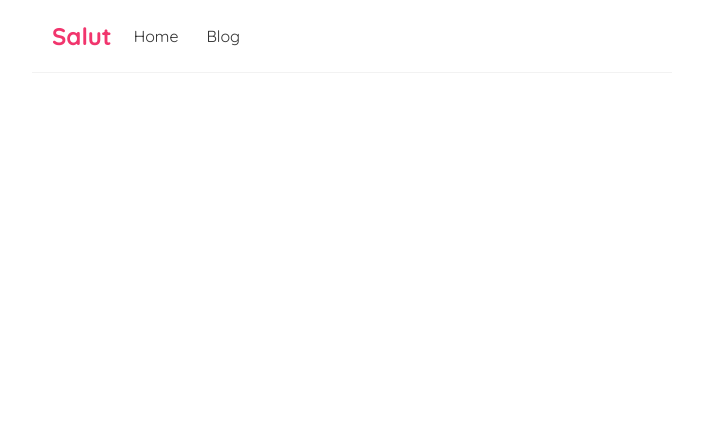
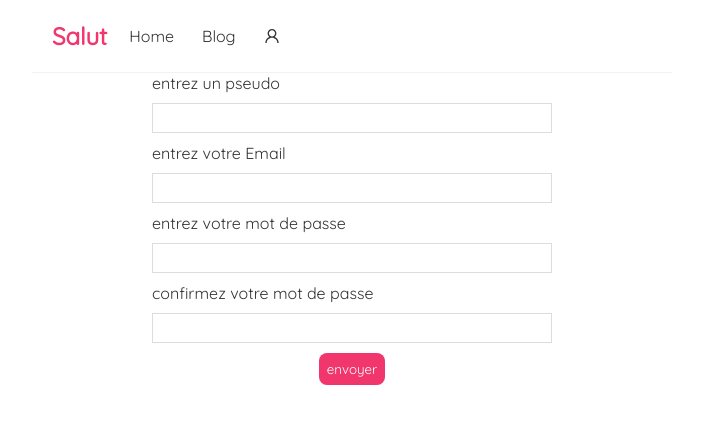
Before and after one commit to lphilippe-source/Blog_react, a React (Create React App) app: page /signup in a window 1280 px wide. Shown: the top 424 px of the page, without its empty margins (288-991 px from the left). Built offline with nearby package versions, Linux system fonts and the light colour scheme.

Commit message:
feat: :sparkles: account signup
adding form for new user to signup

```diff
--- a/package.json
+++ b/package.json
@@ -3,6 +3,7 @@
   "version": "0.1.0",
   "private": true,
   "dependencies": {
+    "@ant-design/icons": "^4.6.2",
     "@testing-library/jest-dom": "^5.11.4",
     "@testing-library/react": "^11.1.0",
     "@testing-library/user-event": "^12.1.10",
--- a/src/App.js
+++ b/src/App.js
@@ -3,6 +3,7 @@ import HomeManager from './home-component/HomeManager';
 import NavbarManager from './navbar-component/NavbarManager';
 import { BrowserRouter as Router, Route,  Switch } from 'react-router-dom';
 import CreateManager from './create-blog-component/CreateManager';
+import SignupManager from './signup-component/SignupManager';
 
 function App() {
 
@@ -17,6 +18,9 @@ function App() {
         <Route path="/blog">
           <CreateManager/>
         </Route>
+        <Route path="/signup">
+          <SignupManager/>
+        </Route>
       </Switch>
     </div>
     </Router>
--- a/src/index.css
+++ b/src/index.css
@@ -1,6 +1,6 @@
 
-@import url('https://fonts.googleapis.com/css2?family=Quicksand:wght@300;400;500;600;700&display=swap');
-
+@import url('https://fonts.googleapis.com/css2?family=Quicksand&display=swap');
+/* :wght@300;400;500;600;700 */
 /* base styles */
 * {
   margin: 0;
--- a/src/navbar-component/NavbarLogic.js
+++ b/src/navbar-component/NavbarLogic.js
@@ -1,12 +1,13 @@
 const NavbarLogic = ({children}) => {
 
-    const[returnNavbar, returnLink, returnLogo] = children
+    const[returnNavbar, returnLink, returnLogo, returnAccount] = children
     /*
     ### add new links here
     */
     const links = [
         {id:1,route:"/",routeName:"Home"},
-        {id:2,route:"/blog",routeName:"Blog"}
+        {id:2,route:"/blog",routeName:"Blog"},
+        {id:3,route:"/signup",routeName:returnAccount()}
     ]
     function setLink(){
         return links.map((link)=>{
--- a/src/navbar-component/NavbarManager.js
+++ b/src/navbar-component/NavbarManager.js
@@ -2,11 +2,15 @@ import NavbarLogic from "./NavbarLogic"
 import Navbar from "./views/Navbar"
 import{ Link } from 'react-router-dom'
 import Logo from "./views/Logo"
+// import Account from "./views/Account"
+import {
+    UserOutlined
+  } from '@ant-design/icons'
 
 const NavbarManager = () => {
     return (
         <NavbarLogic>
-            {(importedLinks,logo)=><Navbar Links={importedLinks}>{logo}</Navbar>}
+            {(importedLinks,logo,account)=><Navbar Links={importedLinks}>{logo}{account}</Navbar>}
             {(linkData)=>
                 <Link
                 to={linkData.route}
@@ -16,6 +20,7 @@ const NavbarManager = () => {
                 </Link>
             }
             {()=><Logo/>}
+            {()=><UserOutlined />}
         </NavbarLogic>
     )
 }
--- a/src/navbar-component/views/Navbar.js
+++ b/src/navbar-component/views/Navbar.js
@@ -1,10 +1,11 @@
 
 const Navbar = ({Links,children}) => {
-
+    const [logo, account]= children
     return (
         <nav className="navbar">
-            {children}
+            {logo}
             {Links}
+            {account}
         </nav>
      );
 }
--- a/src/services/useFetch.js
+++ b/src/services/useFetch.js
@@ -11,7 +11,6 @@ export const useFetch = (url,options) => {
             if(!res.ok){
                 throw Error("impossible d'atteindre le serveur")
             }
-            // console.log(res)
                 return res.json()
         })
         .then((data)=>{
--- /dev/null
+++ b/src/signup-component/SignupLogic.js
@@ -0,0 +1,49 @@
+import {useState} from 'react'
+
+const SignupLogic = ({children}) => {
+    const [hookSubmit,returnForm] = children
+    const[password,setPassword] = useState('')
+    const[password2,setPassword2] = useState('')
+    const[pseudo,setPseudo] = useState('')
+    const[mail,setMail] = useState('')
+
+    const[submited,setSubmited] = useState(false)
+
+    const handleChangePassword = (e)=>setPassword(e.target.value)
+    const handleChangePassword2 = (e)=>setPassword2(e.target.value)
+    const handleChangePseudo = (e)=>setPseudo(e.target.value)
+    const handleChangeMail = (e)=>setMail(e.target.value)
+
+
+    const url = "https://localhost:8000/blog/signup"
+    const user = {password,password2,pseudo,mail}
+    const options = {
+        method:'POST',
+        headers:{"Content-Type": "application/json"},
+        body: JSON.stringify(user)
+    }
+
+    const handleSubmit = (e)=>{
+        e.preventDefault()
+        setSubmited(true)
+    }
+    function logicData(){
+        return [
+            password,password2,pseudo,mail,
+            handleSubmit,
+            handleChangePassword,
+            handleChangePassword2,
+            handleChangePseudo,
+            handleChangeMail
+        ]
+    }
+    function fetchParams(){
+        return [url,options]
+    }
+
+    return <>
+        {submited ? hookSubmit(fetchParams) : returnForm(logicData)}
+    </>
+}
+
+export default SignupLogic
--- /dev/null
+++ b/src/signup-component/SignupManager.js
@@ -0,0 +1,13 @@
+import FormSignup from "./views/FormSignup"
+import SignupLogic from "./SignupLogic"
+import {HookSubmit} from "./providers/hookSubmit"
+
+const SignupManager = () => {
+
+    return  <SignupLogic>
+            {(params)=><HookSubmit fetchParams={params}/>}
+            {(params)=><FormSignup logicData={params}/>}
+            </SignupLogic>
+}
+
+export default SignupManager
--- /dev/null
+++ b/src/signup-component/providers/hookSubmit.js
@@ -0,0 +1,9 @@
+import {useFetch} from "../../services/useFetch"
+// import { useHistory } from "react-router-dom";
+export const HookSubmit = ({fetchParams})=>{
+    const [url,options]=fetchParams()
+    const {error, isPending, lists } = useFetch(url, options)
+//    const history = useHistory()
+//    history.push('/')
+    return <div> {isPending && "coucou:) ça charge!"}</div>
+}
--- /dev/null
+++ b/src/signup-component/views/FormSignup.js
@@ -0,0 +1,31 @@
+const FormSignup = ({logicData}) => {
+
+    const[
+        password,password2,pseudo,mail,
+        handleSubmit,
+        handleChangePassword,
+        handleChangePassword2,
+        handleChangePseudo,
+        handleChangeMail
+    ]=logicData()
+
+    return <div className="create">
+        <form onSubmit={handleSubmit} action="">
+            <label htmlFor="userpseudo">entrez un pseudo</label>
+            <input onChange={handleChangePseudo} value={pseudo} name="userpseudo" type="text"/>
+
+            <label htmlFor="mail">entrez votre Email</label>
+            <input onChange={handleChangeMail} value={mail} name="mail" type="text"/>
+
+            <label htmlFor="password">entrez votre mot de passe</label>
+            <input onChange={handleChangePassword} value={password} name="password" type="password"/>
+
+            <label htmlFor="repassword">confirmez votre mot de passe</label>
+            <input onChange={handleChangePassword2} value={password2} name="repassword" type="password"/>
+            <button>envoyer</button>
+        </form>
+    </div>
+
+}
+
+export default FormSignup
```
Also changed, not shown: 1 other file (tests, documents, lock files or other folders).
